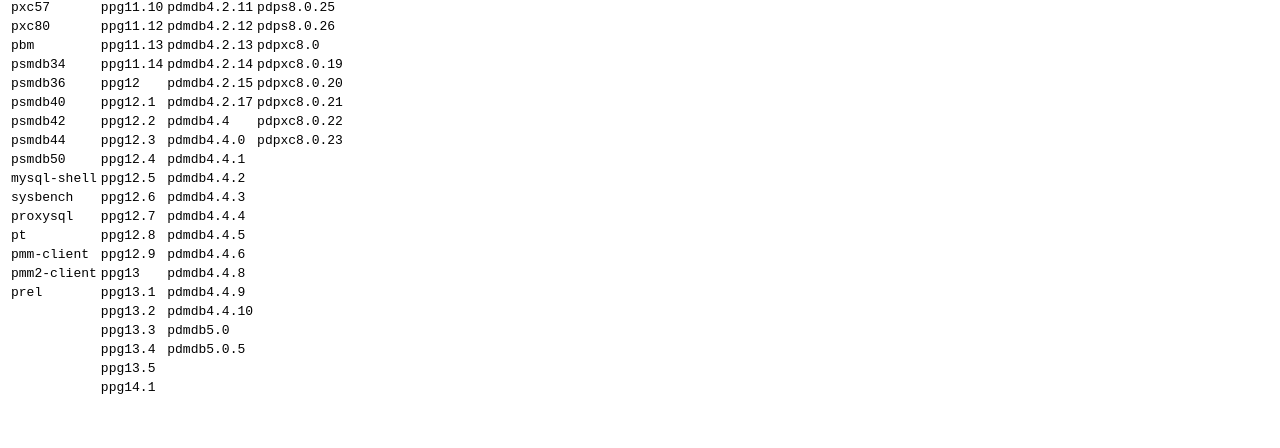
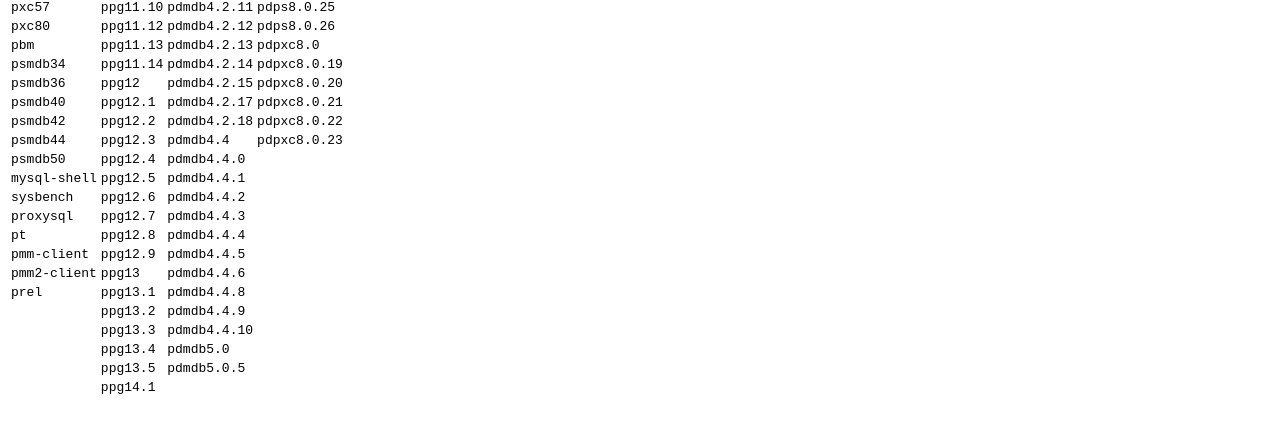
Before and after one commit to percona/repo-config-docs, an MkDocs documentation site: the page built from docs/percona-release.md, in a window 1280 px wide and 900 px high, scrolled down 1100 px. Shown: the part 146-594 px from the top of the window. Built offline with MkDocs 1.6.1 and Material for MkDocs 9.7.7, drawn with Linux system fonts in a browser that asks for light colours; nearby versions of some CDN libraries.

Commit message:
PREL-183 Added PDMDB 4.2.18 to repo list (#68)
modified:   docs/percona-release.md
	modified:   docs/repository-location.md

```diff
--- a/docs/percona-release.md
+++ b/docs/percona-release.md
@@ -88,20 +88,20 @@
     | ``psmdb34``     | ``ppg11.14``    | ``pdmdb4.2.14`` | ``pdpxc8.0.19`` |
     | ``psmdb36``     | ``ppg12  ``     | ``pdmdb4.2.15`` | ``pdpxc8.0.20`` |
     | ``psmdb40``     | ``ppg12.1``     | ``pdmdb4.2.17`` | ``pdpxc8.0.21`` |
-    | ``psmdb42``     | ``ppg12.2``     | ``pdmdb4.4``    | ``pdpxc8.0.22`` |
-    | ``psmdb44``     | ``ppg12.3``     | ``pdmdb4.4.0``  | ``pdpxc8.0.23`` |
-    | ``psmdb50``     | ``ppg12.4``     | ``pdmdb4.4.1``  |  |
-    |``mysql-shell``  | ``ppg12.5``     | ``pdmdb4.4.2``  |  |
-    | ``sysbench``    | ``ppg12.6``     | ``pdmdb4.4.3``  |  |
-    | ``proxysql``    | ``ppg12.7``     | ``pdmdb4.4.4``  |  |
-    | ``pt``          | ``ppg12.8``     | ``pdmdb4.4.5``  |   |
-    | ``pmm-client``  | ``ppg12.9``     | ``pdmdb4.4.6``  |   |
-    | ``pmm2-client`` | ``ppg13  ``     | ``pdmdb4.4.8``  |   |
-    | ``prel``        | ``ppg13.1``     | ``pdmdb4.4.9``  |   |
-    |                 | ``ppg13.2``     | ``pdmdb4.4.10`` |   |
-    |                 | ``ppg13.3``     | ``pdmdb5.0``    | |
-    |                 | ``ppg13.4``     | ``pdmdb5.0.5``  | |
-    |                 | ``ppg13.5``     |   |   |
+    | ``psmdb42``     | ``ppg12.2``     | ``pdmdb4.2.18`` | ``pdpxc8.0.22`` |
+    | ``psmdb44``     | ``ppg12.3``     | ``pdmdb4.4``    | ``pdpxc8.0.23`` |
+    | ``psmdb50``     | ``ppg12.4``     | ``pdmdb4.4.0``  |  |
+    |``mysql-shell``  | ``ppg12.5``     | ``pdmdb4.4.1``  |  |
+    | ``sysbench``    | ``ppg12.6``     | ``pdmdb4.4.2``  |  |
+    | ``proxysql``    | ``ppg12.7``     | ``pdmdb4.4.3``  |  |
+    | ``pt``          | ``ppg12.8``     | ``pdmdb4.4.4``  |   |
+    | ``pmm-client``  | ``ppg12.9``     | ``pdmdb4.4.5``  |   |
+    | ``pmm2-client`` | ``ppg13  ``     | ``pdmdb4.4.6``  |   |
+    | ``prel``        | ``ppg13.1``     | ``pdmdb4.4.8``  |   |
+    |                 | ``ppg13.2``     | ``pdmdb4.4.9``  |   |
+    |                 | ``ppg13.3``     | ``pdmdb4.4.10`` | |
+    |                 | ``ppg13.4``     | ``pdmdb5.0``    | |
+    |                 | ``ppg13.5``     | ``pdmdb5.0.5``  |   |
     |                 | ``ppg14.1``     |   |   |
 
 
```
Also changed, not shown: docs/repository-location.md (+1 -0 lines).
